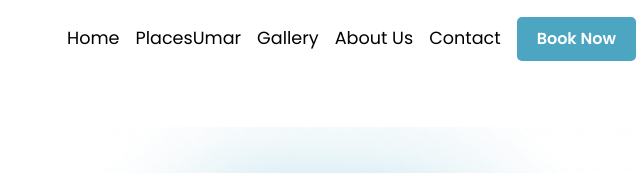
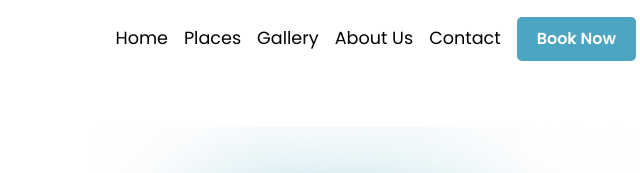
Before and after one commit to Hoflaan12/travelbuddy.github.io, a plain HTML site: page index.html in a window 1280 px wide. Shown: the top 173 px of the page, 562-1202 px from the left. Drawn offline with nearby package versions, Linux system fonts and the light colour scheme.

Commit message:
index.html

```diff
--- a/index.html
+++ b/index.html
@@ -27,7 +27,7 @@
                 <a class="nav-link text-white" href="index.html">Home</a>
               </li>
               <li class="nav-item">
-                <a class="nav-link text-white" href="places.html">PlacesUmar</a>
+                <a class="nav-link text-white" href="places.html">Places</a>
               </li>
               <li class="nav-item">
                 <a class="nav-link text-white" href="#gallery">Gallery</a>
```
